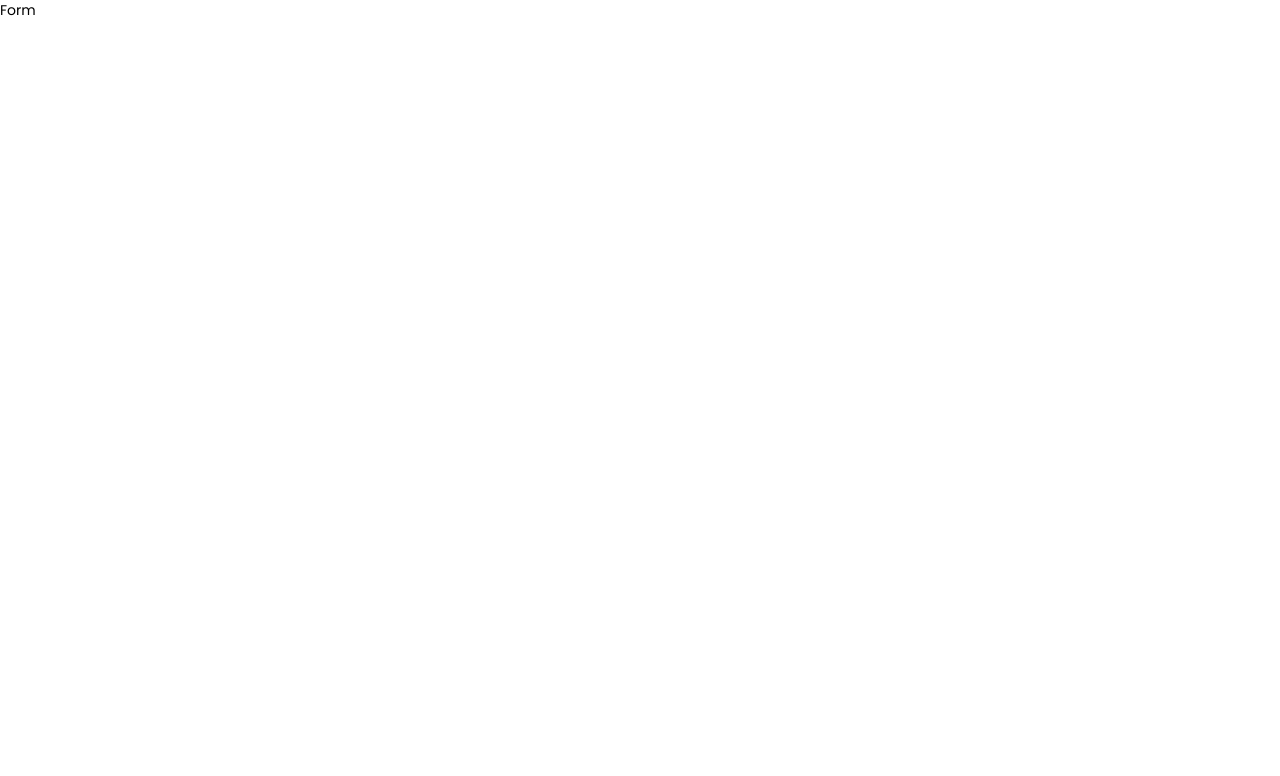
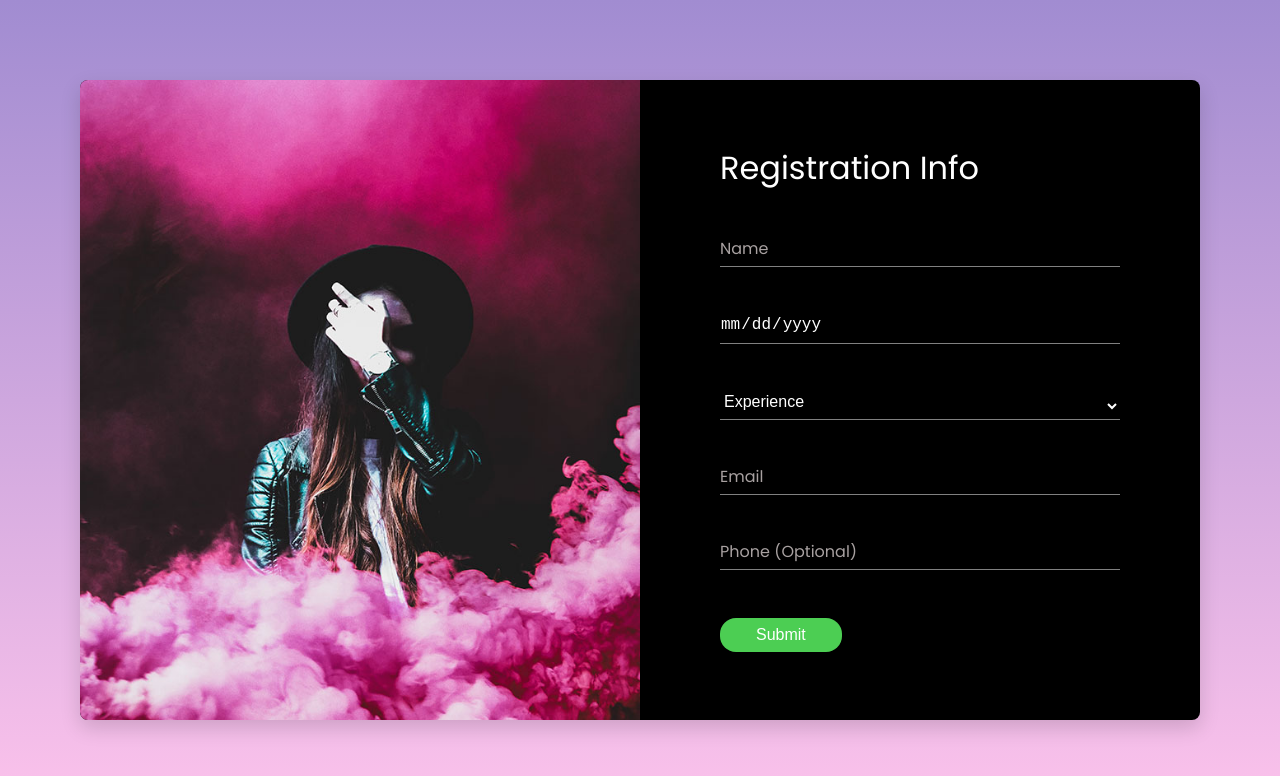
Before and after one commit to KenzieAcademy-Students/ux-q3-forms-jake-johnson-kenzie, a plain HTML site: page index.html in a window 1280 px wide. Drawn offline with Linux system fonts and the light colour scheme.

Commit message:
deploy: fba71554c0e044e741b13206a4df4dd4d8a934c4

```diff
--- a/css/main.css
+++ b/css/main.css
@@ -1,2 +1,108 @@
+/*  Put your CSS Here */
+body {
+  min-height: 100vh;
+  background: -webkit-gradient(
+    linear,
+    left bottom,
+    left top,
+    from(#fbc2eb),
+    to(#a18cd1)
+  );
+  background: -webkit-linear-gradient(bottom, #fbc2eb 0%, #a18cd1 100%);
+  background: -moz-linear-gradient(bottom, #fbc2eb 0%, #a18cd1 100%);
+  background: -o-linear-gradient(bottom, #fbc2eb 0%, #a18cd1 100%);
+  background: linear-gradient(to top, #fbc2eb 0%, #a18cd1 100%);
 
-/*  Put your CSS Here */
+  padding: 10vh 0;
+}
+
+.registration {
+  background: black;
+  border-radius: 0.5rem;
+  overflow: hidden;
+  margin: auto;
+  -webkit-box-shadow: 0px 8px 20px 0px rgba(0, 0, 0, 0.15);
+  -moz-box-shadow: 0px 8px 20px 0px rgba(0, 0, 0, 0.15);
+  box-shadow: 0px 8px 20px 0px rgba(0, 0, 0, 0.15);
+}
+.registration__form,
+.registration__img {
+  width: 100%;
+}
+
+.registration__img {
+  height: 80vw;
+  object-fit: cover;
+}
+.registration__form {
+  height: 60%;
+  display: flex;
+  flex-direction: column;
+  align-items: flex-start;
+  padding: 2rem 2rem;
+}
+
+.registration__title,
+.registration__input {
+  margin-bottom: 2rem;
+}
+.registration__title {
+  color: #fff;
+  font-size: 1.5rem;
+}
+
+.registration__input {
+  width: 100%;
+  color: #fff;
+  background: black;
+
+  font-size: 1rem;
+  padding-bottom: 0.5rem;
+  border-bottom: 1px solid gray;
+}
+
+.registration__input::placeholder {
+  font-family: "Poppins", "Arial", "Helvetica Neue", sans-serif;
+  color: rgb(168, 161, 161);
+}
+
+.registration__btn {
+  color: #fff;
+  background-color: rgb(76, 206, 83);
+  padding: 0.5rem 2.25rem;
+  font-size: 1rem;
+  border-radius: 1rem;
+}
+
+@media only screen and (min-width: 768px) {
+  body {
+    padding: 10vh;
+  }
+  .registration {
+    display: flex;
+    max-width: 1200px;
+    max-height: 900px;
+  }
+  .registration__form,
+  .registration__img {
+    width: 50%;
+  }
+  .registration__img {
+    height: 50vmax;
+  }
+
+  .registration__form {
+    padding: 4rem 5rem;
+  }
+  .registration__title,
+  .registration__input {
+    margin-bottom: 3rem;
+  }
+  .registration__title {
+    font-size: 2rem;
+  }
+
+  .registration__input {
+    font-size: 1rem;
+  }
+}
--- a/index.html
+++ b/index.html
@@ -27,7 +27,43 @@
   </head>
 
   <body>
-    Form
-    <!-- Your html here -->
+    <div class="registration">
+      <img
+        src="./images/bg-heading-03.jpg"
+        alt="Register Image"
+        class="registration__img"
+      />
+      <form action="" class="registration__form">
+        <h2 class="registration__title">Registration Info</h2>
+        <input
+          name="name"
+          type="text"
+          class="registration__input"
+          placeholder="Name"
+          required
+        />
+        <input name="birthday" type="date" class="registration__input" />
+        <select name="experience" id="experience" class="registration__input">
+          <option value="" disabled selected>Experience</option>
+          <option value="beginner">Beginner</option>
+          <option value="intermediate">Intermediate</option>
+          <option value="advanced">Advanced</option>
+        </select>
+        <input
+          name="email"
+          type="email"
+          class="registration__input"
+          placeholder="Email"
+          required
+        />
+        <input
+          name="phone"
+          type="tel"
+          class="registration__input"
+          placeholder="Phone (Optional)"
+        />
+        <button type="submit" class="registration__btn">Submit</button>
+      </form>
+    </div>
   </body>
 </html>
```
